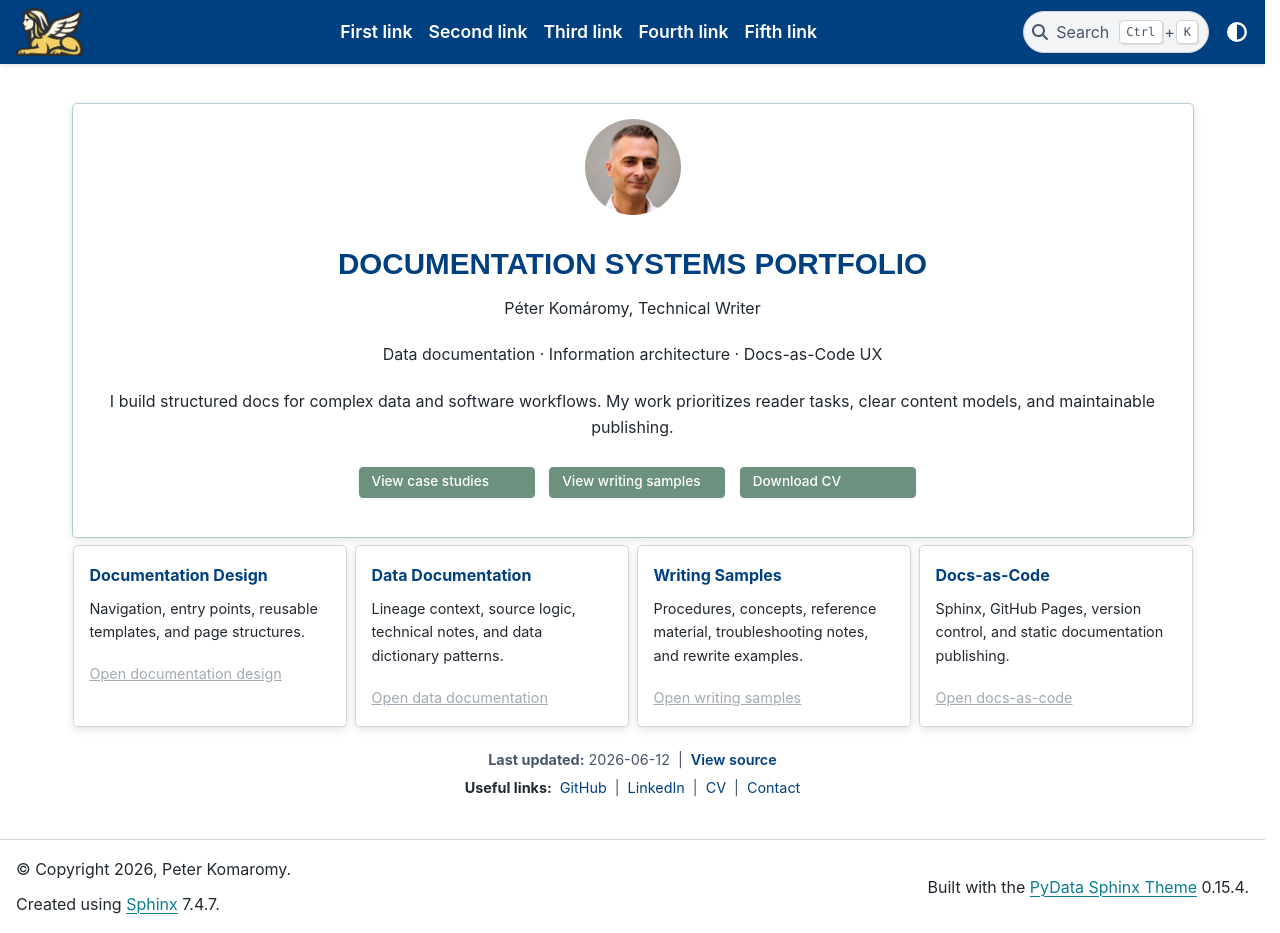
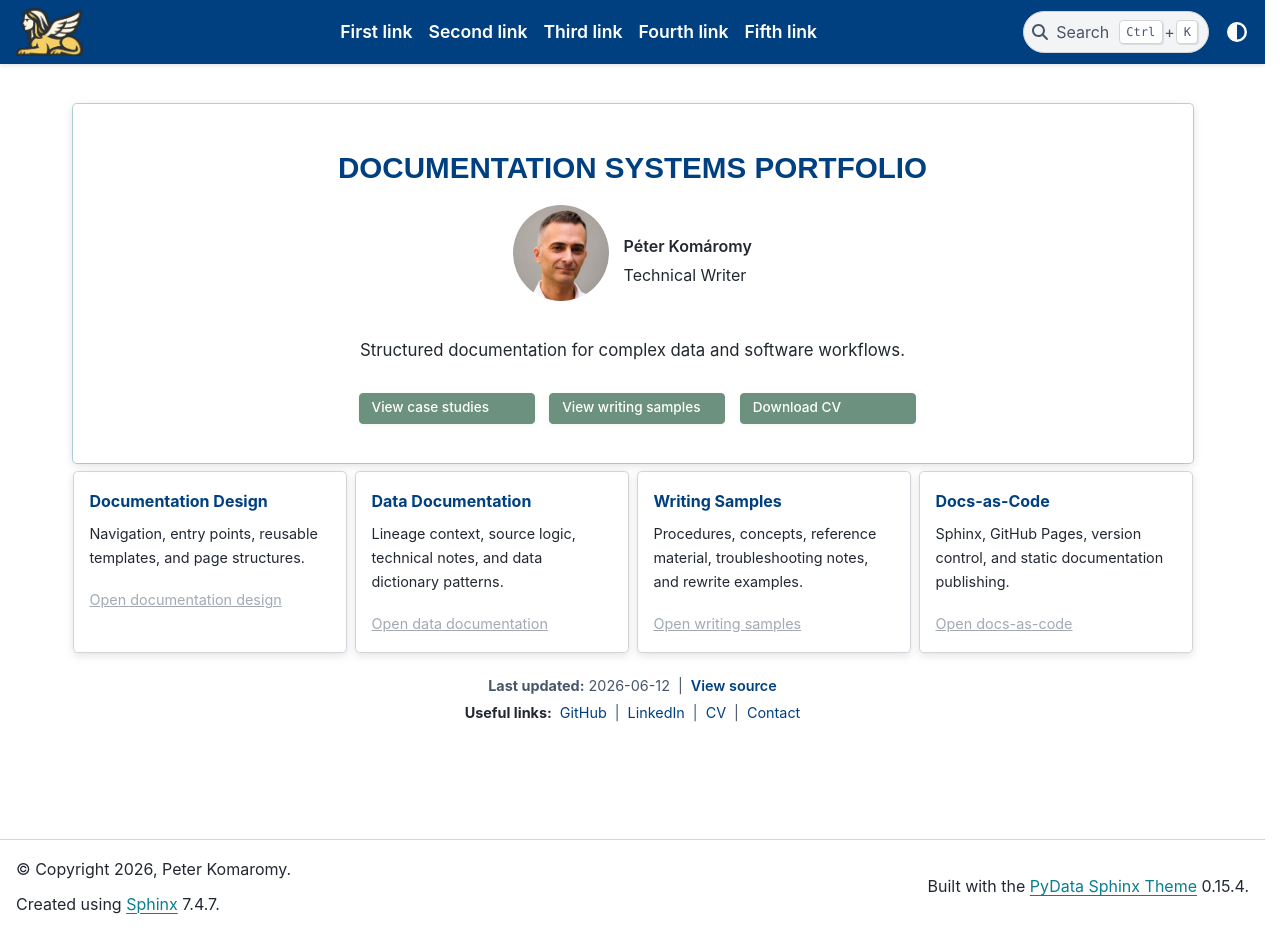
Before and after one commit to peter-komaromy/portfolio, a Sphinx documentation site: the page built from source/index.rst, in a window 1280 px wide and 933 px high. Built offline with Sphinx 7.4.7 and the PyData theme 0.15.4, drawn with Linux system fonts in a browser that asks for light colours.

Commit message:
Update site content

```diff
--- a/source/_static/css/landing-page.css
+++ b/source/_static/css/landing-page.css
@@ -501,3 +501,45 @@ body.gdw-feedback-open .offcanvas-backdrop {
     top: var(--gdw-header-h);
     height: calc(100vh - var(--gdw-header-h));
 }
+
+
+/* -------------------------------------------- */
+
+.gdw-hero-inner {
+   max-width: 58rem;
+   margin: 0 auto;
+}
+
+.gdw-hero-title {
+   margin-bottom: 1.25rem;
+}
+
+.gdw-hero-identity {
+   display: inline-flex;
+   align-items: center;
+   gap: 0.9rem;
+   margin-bottom: 1.25rem;
+   text-align: left;
+}
+
+.gdw-profile-photo {
+   width: 72px;
+   height: 72px;
+   border-radius: 50%;
+   object-fit: cover;
+}
+
+.gdw-hero-name {
+   margin: 0;
+   font-weight: 600;
+}
+
+.gdw-hero-role {
+   margin: 0.15rem 0 0 0;
+}
+
+.gdw-hero-copy {
+   max-width: 42rem;
+   margin: 0 auto 1.25rem auto;
+   font-size: 1.05rem;
+}
--- a/source/index.rst
+++ b/source/index.rst
@@ -13,6 +13,7 @@
 .. raw:: html
 
    <style>
+      .bd-page-width { max-width: 100%; }
       h1.gdw-hero-title, p.gdw-hero-subtitle { text-align: center; }
       .gdw-hero-inner.docutils { padding-top: 15px; }
       .gdw-landing .sd-card.gdw-hero>.sd-card-body { text-align: center; }
@@ -20,7 +21,6 @@
       .bd-main .bd-content .bd-article-container .bd-article { padding-left: 0 !important; padding-top: 1.5rem !important; }
       .sd-container-fluid.sd-sphinx-override.sd-mb-4.docutils { margin-bottom: 1.3rem !important; }
       .bd-main .bd-content .bd-article-container { max-width: 130em;}
-      .bd-page-width { max-width: 100%; }
       html[data-theme="light"] { --card-title-color: #004080; } html[data-theme="dark"] {--card-title-color: #6195c9; }
       .sd-card-title { color: var(--card-title-color); }
       html[data-theme="dark"] .bd-content img.gdw-profile-photo:not(.only-dark, .dark-light) { background-color: transparent; border-radius: 50%;}
@@ -45,17 +45,17 @@
 
          .. div:: gdw-hero-inner
 
-            .. image:: _static/png/Logos_&_Icons/pic1.png
-               :alt: Péter Komáromy
-               :class: gdw-profile-photo
-
             .. raw:: html
 
                <h1 class="gdw-hero-title">DOCUMENTATION SYSTEMS PORTFOLIO</h1>
-               <p class="gdw-hero-subtitle">Péter Komáromy, Technical Writer</p>
-               <p class="gdw-hero-subtitle">Data documentation · Information architecture · Docs-as-Code UX</p>
-
-            I build structured docs for complex data and software workflows. My work prioritizes reader tasks, clear content models, and maintainable publishing.
+               <div class="gdw-hero-identity">
+                  <img class="gdw-profile-photo" src="_static/png/Logos_&_Icons/pic1.png" alt="Péter Komáromy">
+                  <div>
+                     <p class="gdw-hero-name">Péter Komáromy</p>
+                     <p class="gdw-hero-role">Technical Writer</p>
+                  </div>
+               </div>
+               <p class="gdw-hero-copy">Structured documentation for complex data and software workflows.</p>
 
          .. grid:: 2
                :gutter: 4
```
